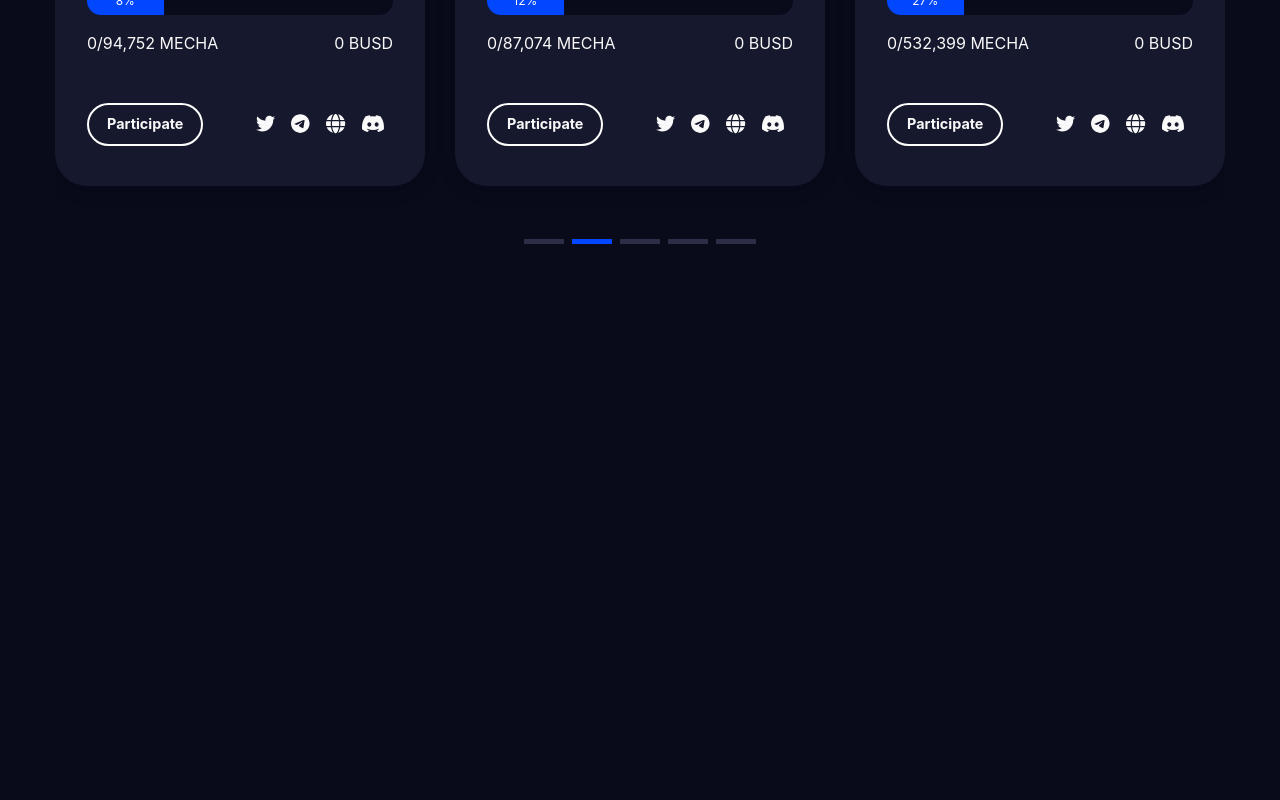
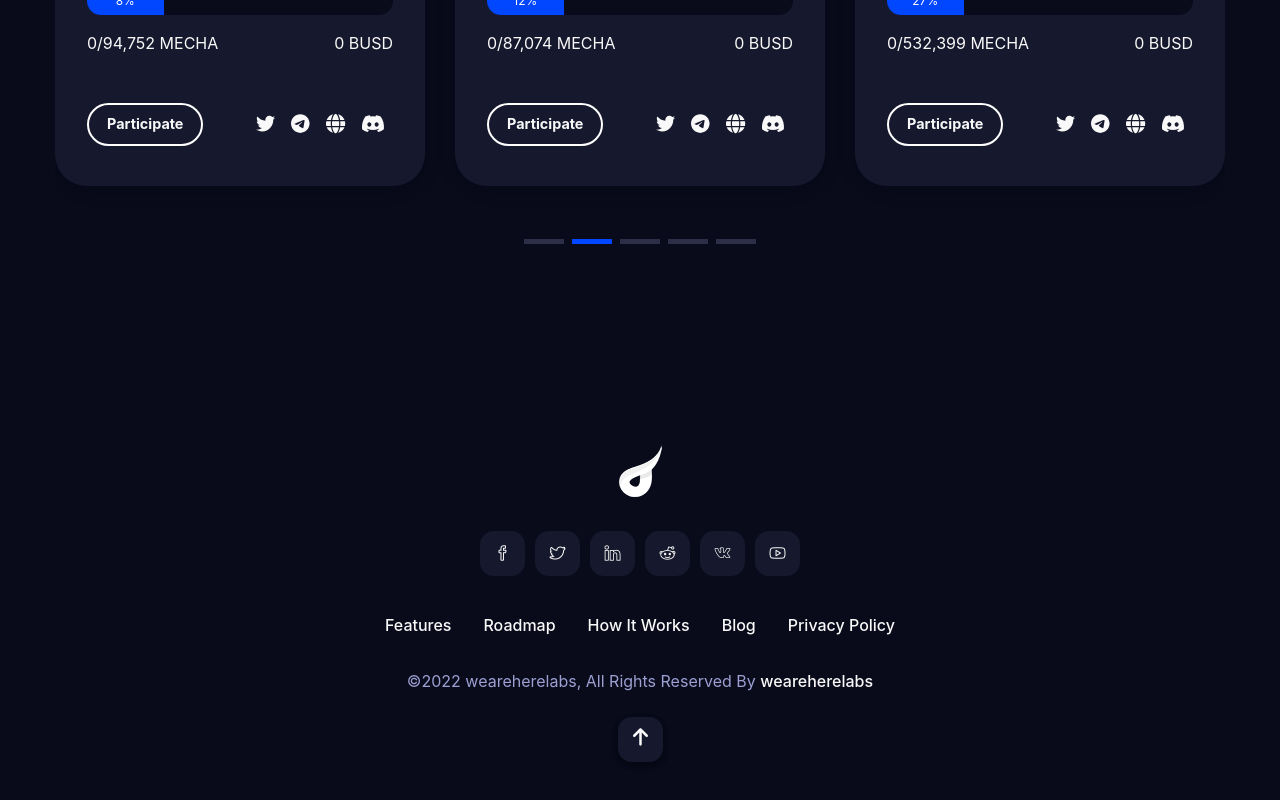
Before and after one commit to anof1r/blockchain-game, a React (Create React App) app: page / in a window 1280 px wide. Shown: the part 1702-2502 px from the top of the page. Before the commit the page ends 2092 px from the top, so only its background shows below. Built offline with nearby package versions, Linux system fonts and the light colour scheme.

Commit message:
Footer component

```diff
--- /dev/null
+++ b/src/components/Footer/Footer.jsx
@@ -0,0 +1,113 @@
+import React from 'react'
+const state = {
+    img: "/img/logo.png",
+    copyright: "©2022 weareherelabs, All Rights Reserved By",
+    owner: "weareherelabs",
+    ownerLink: "https://weareherelabs.com/#about-us",
+    socialData: [
+        {
+            "id": 1,
+            "link": "https://www.facebook.com/",
+            "icon": "icon-social-facebook"
+        },
+        {
+            "id": 2,
+            "link": "https://twitter.com/",
+            "icon": "icon-social-twitter"
+        },
+        {
+            "id": 3,
+            "link": "https://www.linkedin.com/",
+            "icon": "icon-social-linkedin"
+        },
+        {
+            "id": 4,
+            "link": "https://www.reddit.com/",
+            "icon": "icon-social-reddit"
+        },
+        {
+            "id": 5,
+            "link": "https://discord.com/",
+            "icon": "icon-social-vkontakte"
+        },
+        {
+            "id": 6,
+            "link": "https://www.youtube.com/",
+            "icon": "icon-social-youtube"
+        }
+    ],
+    "widgetData": [
+        {
+            "id": 1,
+            "text": "Features",
+            "link": "/blog"
+        },
+        {
+            "id": 2,
+            "text": "Roadmap",
+            "link": "/blog"
+        },
+        {
+            "id": 3,
+            "text": "How It Works",
+            "link": "/blog"
+        },
+        {
+            "id": 4,
+            "text": "Blog",
+            "link": "/blog"
+        },
+        {
+            "id": 5,
+            "text": "Privacy Policy",
+            "link": "/blog"
+        }
+    ]
+}
+function Footer() {
+    return (
+        <footer className="footer-area">
+            <div className="container">
+                <div className="row justify-content-center">
+                    <div className="col-12 col-md-8 text-center">
+                        {/* Footer Items */}
+                        <div className="footer-items">
+                            {/* Logo */}
+                            <a className="navbar-brand" href="/">
+                                <img src={state.img} alt="" />
+                            </a>
+                            {/* Social Icons */}
+                            <div className="social-icons d-flex justify-content-center my-4">
+                                {state.socialData.map((item, idx) => {
+                                    return (
+                                        <a key={`fsd_${idx}`} className="facebook" href={item.link} target="_blank">
+                                            <i className={item.icon} />
+                                            <i className={item.icon} />
+                                        </a>
+                                    );
+                                })}
+                            </div>
+                            <ul className="list-inline">
+                                {state.widgetData.map((item, idx) => {
+                                    return (
+                                        <li key={`fwd_${idx}`} className="list-inline-item"><a href={item.link}>{item.text}</a></li>
+                                    );
+                                })}
+                            </ul>
+                            {/* Copyright Area */}
+                            <div className="copyright-area py-4">{state.copyright} <a href={state.ownerLink} target="_blank">{state.owner}</a></div>
+                        </div>
+                        {/* Scroll To Top */}
+                        <div id="scroll-to-top" className="scroll-to-top">
+                            <a href="#header" className="smooth-anchor">
+                                <i className="fa-solid fa-arrow-up" />
+                            </a>
+                        </div>
+                    </div>
+                </div>
+            </div>
+        </footer>
+    );
+}
+
+export default Footer
--- a/src/pages/ThemeOne.jsx
+++ b/src/pages/ThemeOne.jsx
@@ -1,5 +1,6 @@
 import React from 'react'
 import Champions from '../components/Champions/Champions'
+import Footer from '../components/Footer/Footer'
 import Header from '../components/Header/Header'
 import Hero from '../components/Hero/Hero'
 import Work from '../components/Work/Work'
@@ -11,6 +12,7 @@ function ThemeOne() {
         <Hero />
         <Work />
         <Champions />
+        <Footer />
     </div>
   )
 }
```
